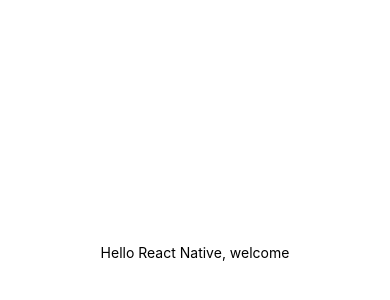
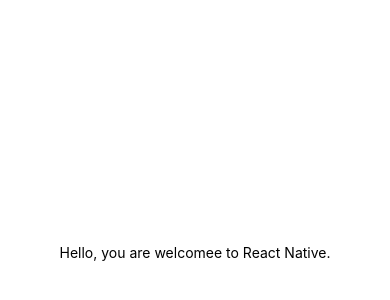
Before and after one commit to AkinolaAdewole/React-Native-Garden, a React Native app: screen / in a window 390 px wide. Shown: the part 170-470 px from the top of the page. Built offline with nearby package versions, Linux system fonts and the light colour scheme.

Commit message:
debugging

```diff
--- a/App.js
+++ b/App.js
@@ -5,7 +5,7 @@
 
   return (
     <View style={styles.container}>
-      <Text>Hello React Native, welcome</Text>
+      <Text>Hello, you are welcomee to React Native.</Text>
       <StatusBar style="auto" />
     </View>
   );
```
